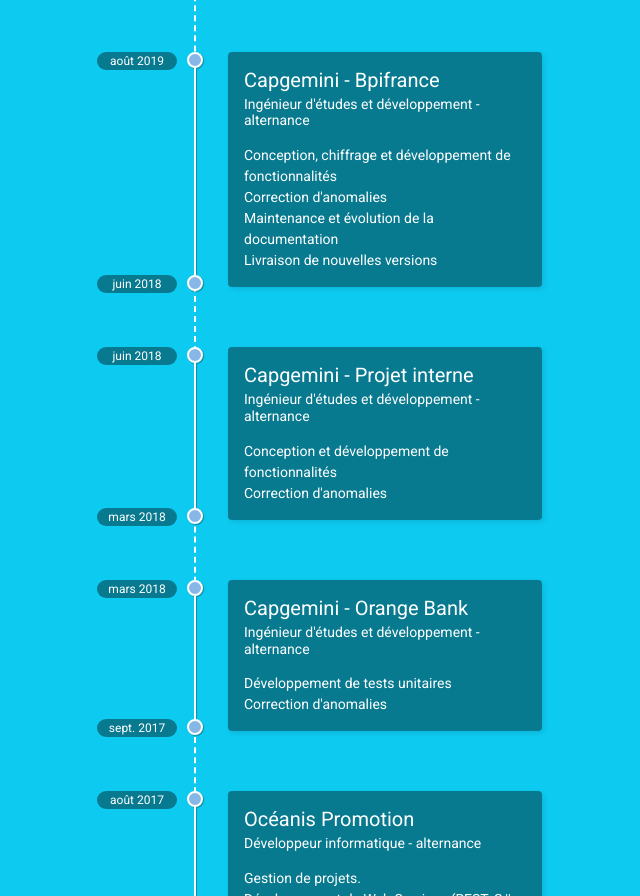
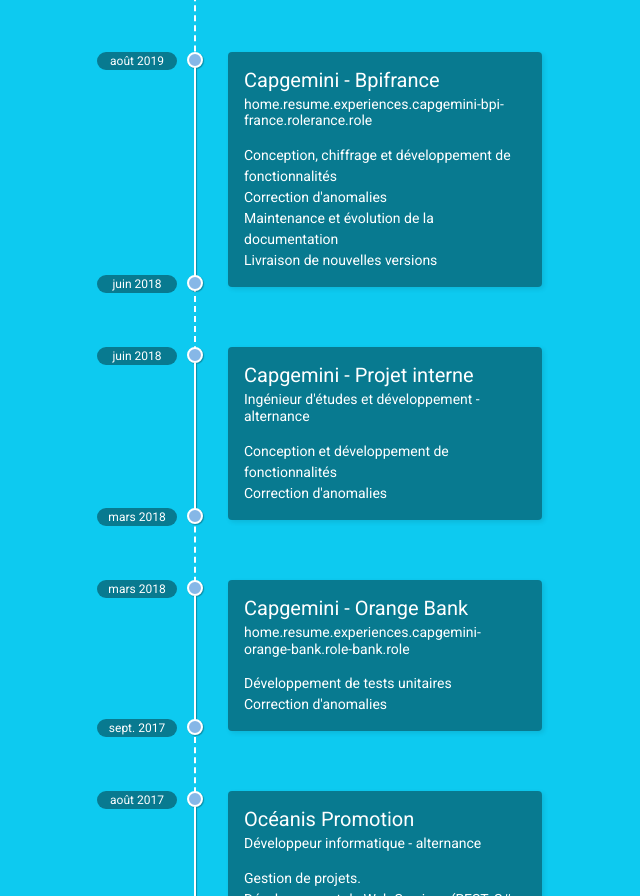
Before and after one commit to tkint/thomaskint, a Vue app: page / in a window 1280 px wide. Shown: the part 1458-2354 px from the top of the page, without its empty margins (272-912 px from the left). Built offline with nearby package versions, Linux system fonts and the light colour scheme.

Commit message:
refacto: extract every hard coded strings to locales

```diff
--- a/src/components/home/landing/Landing.vue
+++ b/src/components/home/landing/Landing.vue
@@ -1,5 +1,8 @@
 <script lang="ts" setup>
+import { useI18n } from "vue-i18n";
 import Panel from "@/components/home/Panel.vue";
+
+const { t } = useI18n();
 </script>
 
 <template>
@@ -15,7 +18,7 @@
     </div>
 
     <div class="row">
-      <div class="col h4">Développeur</div>
+      <div class="col h4">{{ t("home.landing.role") }}</div>
     </div>
   </Panel>
 </template>
--- a/src/components/home/portfolio/Portfolio.vue
+++ b/src/components/home/portfolio/Portfolio.vue
@@ -1,13 +1,18 @@
 <script lang="ts" setup>
+import { useI18n } from "vue-i18n";
 import { projects } from "@/data/portfolio";
 import Panel from "@/components/home/Panel.vue";
 import ProjectCard from "@/components/home/portfolio/ProjectCard.vue";
+
+const { t } = useI18n();
 </script>
 
 <template>
   <Panel vertical-align="middle" class="bg-dark">
     <template #title>
-      <div class="text-uppercase text-white">Portfolio</div>
+      <div class="text-uppercase text-white">
+        {{ t("home.portfolio.title") }}
+      </div>
     </template>
 
     <div class="container">
--- a/src/components/home/resume/Resume.vue
+++ b/src/components/home/resume/Resume.vue
@@ -1,13 +1,17 @@
 <script lang="ts" setup>
+import { computed } from "vue";
+import { useI18n } from "vue-i18n";
 import dayjs, { ConfigType } from "dayjs";
 import { experiences } from "@/data/resume";
 import Panel from "@/components/home/Panel.vue";
 
+const { t } = useI18n();
+
 const reverse = true;
 
-const sortedExperiences = reverse
-  ? Array.from(experiences).reverse()
-  : experiences;
+const sortedExperiences = computed(() =>
+  reverse ? Array.from(experiences.value).reverse() : experiences.value
+);
 
 const formatDate = (date?: ConfigType) => {
   return date && dayjs(date, "DD/MM/YYYY").format("MMM YYYY");
@@ -17,7 +21,7 @@
 <template>
   <Panel class="bg-info" vertical-align="middle">
     <template #title>
-      <div class="text-uppercase">Expériences</div>
+      <div class="text-uppercase">{{ t("home.resume.title") }}</div>
     </template>
 
     <div class="container py-4">
--- a/src/data/resume.ts
+++ b/src/data/resume.ts
@@ -1,3 +1,6 @@
+import { computed } from "vue";
+import { useI18n } from "vue-i18n";
+
 export interface Experience {
   name: string;
   role: string;
@@ -6,74 +9,56 @@
   endDate?: string;
 }
 
-export const experiences = [
+export const experiences = computed(() => {
+  const { t, tm } = useI18n();
+
+  return [
     {
-    name: "Océanis Promotion",
-    role: "Développeur informatique - alternance",
-    descriptions: [
-      "Gestion de projets.",
-      "Développement de Web Services (REST, C#, MS CRM 2011, SQL).",
-      "Extractions de données SQL (reporting d'activité, tableaux croisés dynamiques, Business Intelligence).",
-      "Gestion et migration de MS CRM 2011 et 2016 (Plugins, Workflows, Javascripts).",
-      "Gestion Sage 1000.",
-      "Formation des utilisateurs.",
-    ],
+      name: t("home.resume.experiences.oceanis.name"),
+      role: t("home.resume.experiences.oceanis.role"),
+      descriptions: tm("home.resume.experiences.oceanis.descriptions"),
       startDate: "01/07/2014",
       endDate: "01/08/2017",
     },
     {
-    name: "Capgemini - Orange Bank",
-    role: "Ingénieur d'études et développement - alternance",
-    descriptions: [
-      "Développement de tests unitaires",
-      "Correction d'anomalies",
-    ],
+      name: t("home.resume.experiences.capgemini-orange-bank.name"),
+      role: t("home.resume.experiences.capgemini-orange-bank.role-bank.role"),
+      descriptions: tm(
+        "home.resume.experiences.capgemini-orange-bank.descriptions"
+      ),
       startDate: "01/09/2017",
       endDate: "01/03/2018",
     },
     {
-    name: "Capgemini - Projet interne",
-    role: "Ingénieur d'études et développement - alternance",
-    descriptions: [
-      "Conception et développement de fonctionnalités",
-      "Correction d'anomalies",
-    ],
+      name: t("home.resume.experiences.capgemini-internal.name"),
+      role: t("home.resume.experiences.capgemini-internal.role"),
+      descriptions: tm(
+        "home.resume.experiences.capgemini-internal.descriptions"
+      ),
       startDate: "01/03/2018",
       endDate: "01/06/2018",
     },
     {
-    name: "Capgemini - Bpifrance",
-    role: "Ingénieur d'études et développement - alternance",
-    descriptions: [
-      "Conception, chiffrage et développement de fonctionnalités",
-      "Correction d'anomalies",
-      "Maintenance et évolution de la documentation",
-      "Livraison de nouvelles versions",
-    ],
+      name: t("home.resume.experiences.capgemini-bpi-france.name"),
+      role: t("home.resume.experiences.capgemini-bpi-france.rolerance.role"),
+      descriptions: tm(
+        "home.resume.experiences.capgemini-bpi-france.descriptions"
+      ),
       startDate: "01/06/2018",
       endDate: "01/08/2019",
     },
     {
-    name: "Groupe SII - Orange",
-    role: "Consultant",
-    descriptions: [
-      "Conception, chiffrage et développement de fonctionnalités",
-      "Correction d'anomalies",
-      "Maintenance et évolution de la documentation",
-      "Livraison de nouvelles versions",
-    ],
+      name: t("home.resume.experiences.sii-orange.name"),
+      role: t("home.resume.experiences.sii-orange.role"),
+      descriptions: tm("home.resume.experiences.sii-orange.descriptions"),
       startDate: "01/09/2019",
       endDate: "01/11/2020",
     },
     {
-    name: "Orange",
-    role: "Ingénieur logiciels",
-    descriptions: [
-      "Conception, chiffrage et développement de fonctionnalités",
-      "Correction d'anomalies",
-      "Maintenance et évolution de la documentation",
-      "Livraison de nouvelles versions",
-    ],
+      name: t("home.resume.experiences.orange.name"),
+      role: t("home.resume.experiences.orange.role"),
+      descriptions: tm("home.resume.experiences.orange.descriptions"),
       startDate: "01/11/2020",
     },
   ] as Experience[];
+});
--- a/src/i18n.ts
+++ b/src/i18n.ts
@@ -9,7 +9,7 @@
 export default createI18n({
   legacy: false,
   locale: cookies.get(localeCookieKey) || "fr",
-  fallbackLocale: "en",
+  fallbackLocale: "fr",
   messages: {
     fr: frMessages,
     en: enMessages,
--- a/src/locales/en.json
+++ b/src/locales/en.json
@@ -7,7 +7,9 @@
   "home": {
     "contact": {
       "title": "Contact me",
-      "sent": "Message sent !"
+      "success": {
+        "title": "Message sent !"
+      }
     }
   }
 }
--- a/src/locales/fr.json
+++ b/src/locales/fr.json
@@ -7,8 +7,103 @@
   "home": {
     "contact": {
       "title": "Me contacter",
-      "sent": "Message envoyé !",
-      "send": "Envoyer"
+      "send": "Envoyer",
+      "success": {
+        "title": "Message envoyé !",
+        "message": "Votre message a bien été envoyé"
+      },
+      "form": {
+        "email": "Adresse email",
+        "message": "Message"
+      },
+      "sending": "Envoi en cours",
+      "error": "Erreur"
+    },
+    "landing": {
+      "role": "Développeur"
+    },
+    "portfolio": {
+      "title": "Portfolio",
+      "project": {
+        "decision-tree": {
+          "description": "Librairie Java qui permet de générer et utiliser un arbre de décision, basé sur l'algorithme ID3."
+        },
+        "kibo-db": {
+          "description": "Système de base de données interrogeable en HTTP"
+        },
+        "minidao": {
+          "description": "Librairie Java qui permet d'établir une connexion simple entre un modèle et une base de données MySQL"
+        },
+        "kalidate": {
+          "description": "Librairie Kotlin qui permet de vérifier la validité des données d'un objet"
+        },
+        "hocon-parser": {
+          "description": "Librairie Javascript qui permet de parser une configuration HOCON"
+        }
+      }
+    },
+    "resume": {
+      "title": "Expériences",
+      "experiences": {
+        "oceanis": {
+          "name": "Océanis Promotion",
+          "role": "Développeur informatique - alternance",
+          "descriptions": [
+            "Gestion de projets.",
+            "Développement de Web Services (REST, C#, MS CRM 2011, SQL).",
+            "Extractions de données SQL (reporting d'activité, tableaux croisés dynamiques, Business Intelligence).",
+            "Gestion et migration de MS CRM 2011 et 2016 (Plugins, Workflows, Javascripts).",
+            "Gestion Sage 1000.",
+            "Formation des utilisateurs."
+          ]
+        },
+        "capgemini-orange-bank": {
+          "name": "Capgemini - Orange Bank",
+          "role": "Ingénieur d'études et développement - alternance",
+          "descriptions": [
+            "Développement de tests unitaires",
+            "Correction d'anomalies"
+          ]
+        },
+        "capgemini-internal": {
+          "name": "Capgemini - Projet interne",
+          "role": "Ingénieur d'études et développement - alternance",
+          "descriptions": [
+            "Conception et développement de fonctionnalités",
+            "Correction d'anomalies"
+          ]
+        },
+        "capgemini-bpi-france": {
+          "name": "Capgemini - Bpifrance",
+          "role": "Ingénieur d'études et développement - alternance",
+          "descriptions": [
+            "Conception, chiffrage et développement de fonctionnalités",
+            "Correction d'anomalies",
+            "Maintenance et évolution de la documentation",
+            "Livraison de nouvelles versions"
+          ]
+        },
+        "sii-orange": {
+          "name": "Groupe SII - Orange",
+          "role": "Consultant",
+          "descriptions": [
+            "Conception, chiffrage et développement de fonctionnalités",
+            "Correction d'anomalies",
+            "Maintenance et évolution de la documentation",
+            "Livraison de nouvelles versions"
+          ]
+        },
+        "orange": {
+          "name": "Orange",
+          "role": "Ingénieur logiciels",
+          "descriptions": [
+            "Conception, chiffrage et développement de fonctionnalités",
+            "Correction d'anomalies",
+            "Maintenance et évolution de la documentation",
+            "Livraison de nouvelles versions"
+          ]
+        }
+      }
     }
   }
 }
```
Also changed, not shown: src/components/home/contact/Contact.vue (+9 -7 lines), src/data/portfolio.ts (+19 -8 lines). Lines whose indentation alone changed are shown as unchanged.
